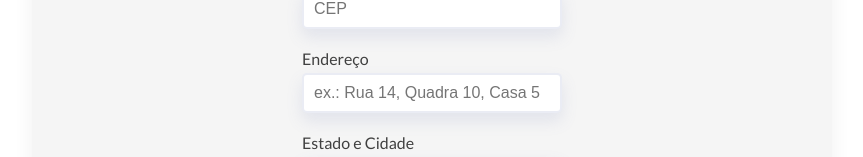
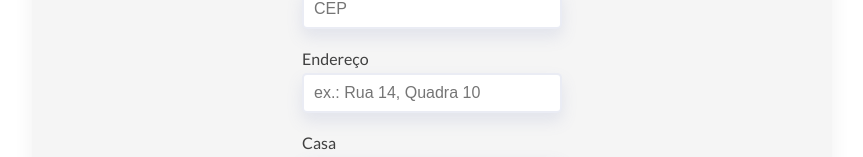
Before and after one commit to Nadno/e-commerce-front-end, a Next.js app: page /sign-up in a window 1280 px wide. Shown: the part 795-952 px from the top of the page, without its empty margins (208-1071 px from the left). Built offline with nearby package versions, Linux system fonts and the light colour scheme.

Commit message:
page sign-up, implemented axios handleRequest

```diff
--- a/pages/sign-up.tsx
+++ b/pages/sign-up.tsx
@@ -3,12 +3,17 @@ import Form from '../src/components/Form';
 
 import Input from '../src/components/Input';
 import FormData from '../src/HOC/form';
+import useAccount from '../src/useAccount';
+import { apiPost } from '../src/utils/api';
+import handleRequest from '../src/utils/handleRequests';
 
 const SignUp = FormData(
   ({ data, handleChange }) => {
-    const [reqError, setReqError] = useState('');
+    const [error, setError] = useState('');
+    const { login } = useAccount();
 
-    const handleSubmit = useCallback(async (e: FormEvent) => {
+    const handleSubmit = useCallback(
+      (e: FormEvent) => {
         e.preventDefault();
         const {
           email,
@@ -19,28 +24,23 @@ const SignUp = FormData(
           tel,
           zipCode,
           address,
+          house,
           stateAndCity,
         } = data;
 
-      try {
-        const account = await fetch('http://localhost:3333/user/sign-up', {
-          method: 'POST',
-          headers: { 'Content-Type': 'application/json' },
-          body: JSON.stringify({
+        apiPost('/user/sign-up', {
           name: `${giveName} ${surname}`,
           tel,
           email,
           password,
           avatar,
-            address: `${zipCode}, ${address}, ${stateAndCity}`,
-          }),
-        }).then(res => res.json());
-
-        if (!account.id) throw 'Não foi possível criar sua conta, pro favor tente novamente mais tarde';
-      } catch (err) {
-        setReqError(err);
-      }
-    }, []);
+          address: `${zipCode}, ${address}, ${house}, ${stateAndCity}`,
+        })
+          .then(({ data: account }) => login(account))
+          .catch(handleRequest(setError));
+      },
+      [data]
+    );
 
     return (
       <Form onSubmit={handleSubmit}>
@@ -122,7 +122,16 @@ const SignUp = FormData(
             name="address"
             value={data.address}
             label="Endereço"
-            placeholder="ex.: Rua 14, Quadra 10, Casa 5"
+            placeholder="ex.: Rua 14, Quadra 10"
+            handleChange={handleChange}
+          />
+
+          <Input
+            id="house"
+            name="house"
+            value={data.house}
+            label="Casa"
+            placeholder="Número ou Letra"
             handleChange={handleChange}
           />
 
@@ -138,7 +147,7 @@ const SignUp = FormData(
           <Form.Submit>Cadastrar-se</Form.Submit>
         </Form.Fieldset>
 
-        {reqError && <span className="error">{reqError}</span>}
+        {error && <span className="error">{error}</span>}
       </Form>
     );
   },
@@ -148,6 +157,7 @@ const SignUp = FormData(
     avatar: '',
     giveName: '',
     surname: '',
+    house: '',
     tel: '',
     zipCode: '',
     address: '',
```
Lines whose indentation alone changed are shown as unchanged.
